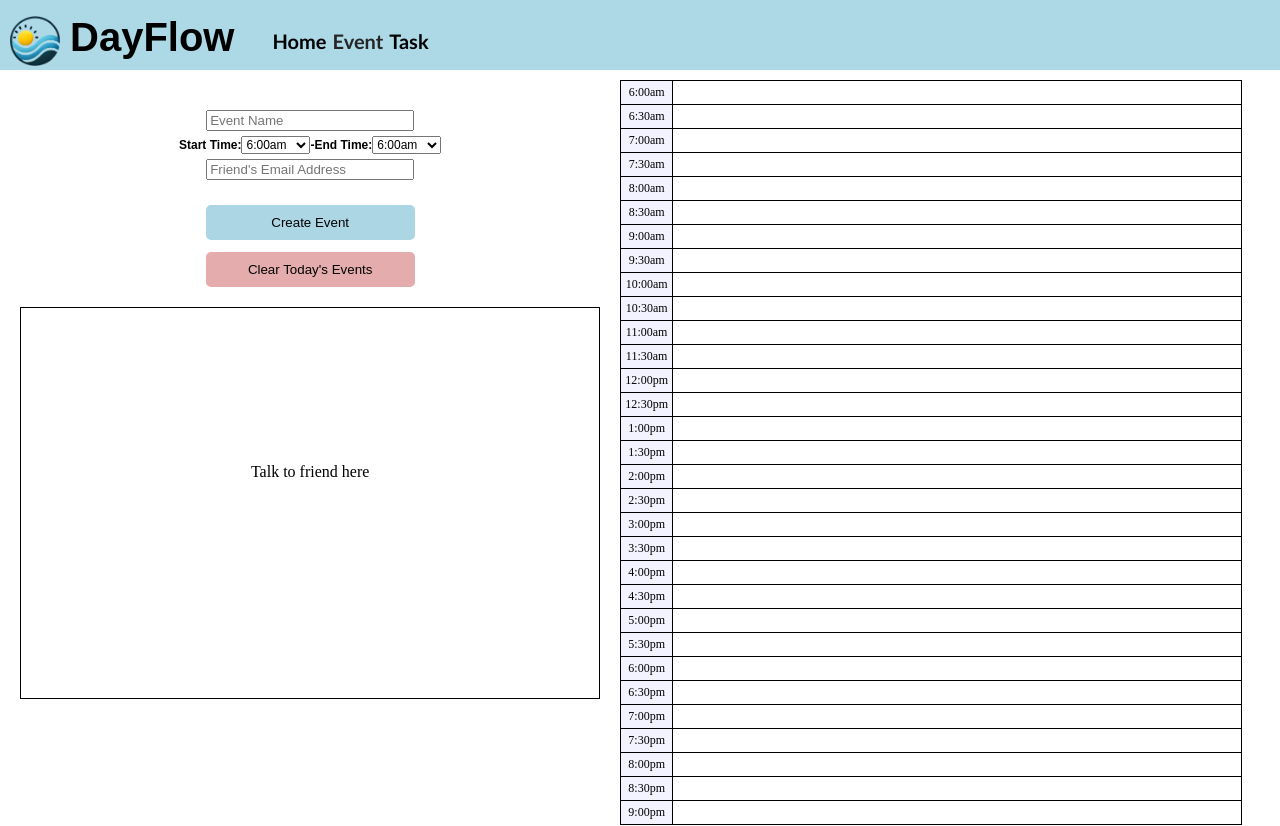
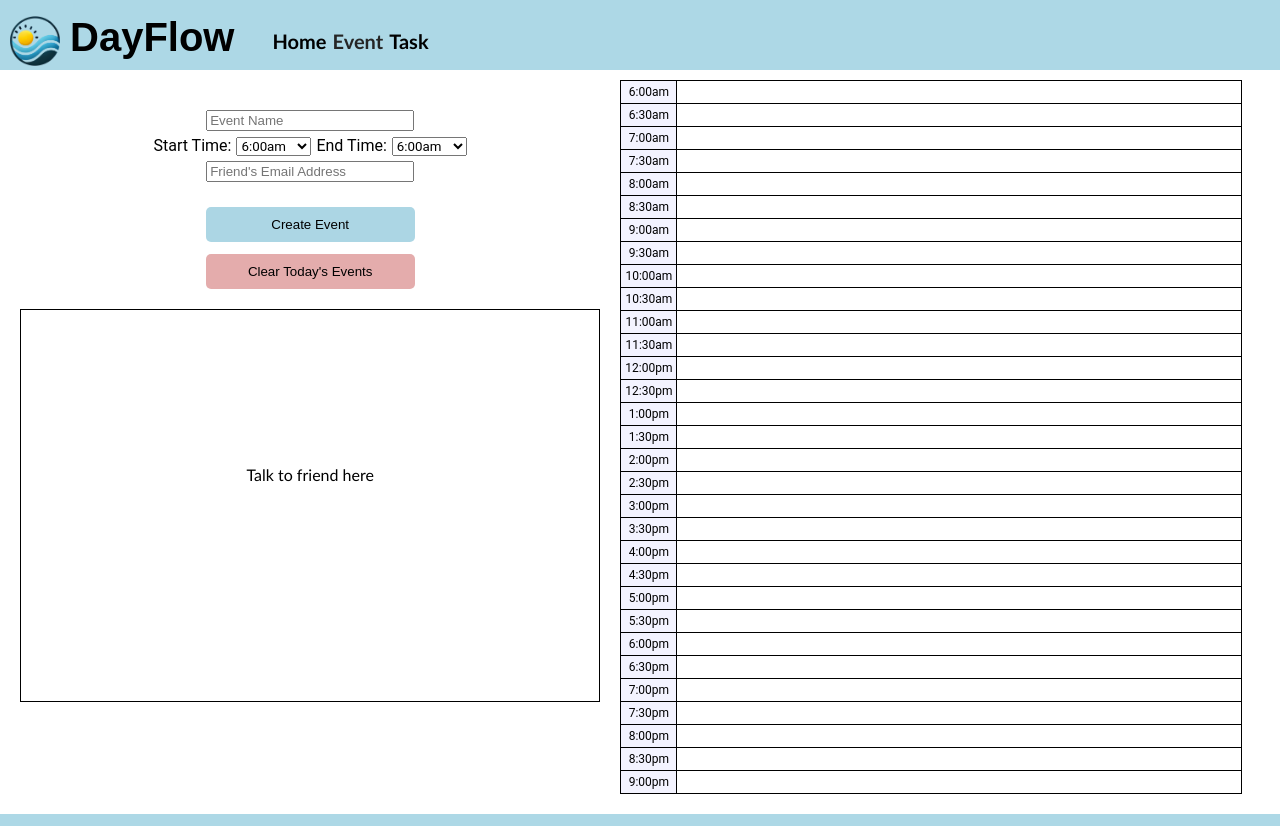
Before and after one commit to spencerclingo/startup, a React (Vite) app in the folder dayflow/: page /event in a window 1280 px wide. Shown: the top 826 px of the page. Built offline with nearby package versions, Linux system fonts and the light colour scheme.

Commit message:
Improving calendar aesthetic

```diff
--- a/dayflow/src/app.css
+++ b/dayflow/src/app.css
@@ -26,14 +26,19 @@
 
 .field {
     padding-bottom: 5px;
-    font-family: "Yu Gothic Light", sans-serif;
-    font-weight: bold;
-    font-size: 12px;
+    font-family: "Roboto", sans-serif;
+    /*font-weight: bold;*/
+    /*font-size: 12px;*/
 }
 
 .custom-dropdown {
-    font-family: "Yu Gothic Light", sans-serif;
-    font-size: 12px;
+    font-family: "Roboto", sans-serif;
+    margin-left: 5px;
+    /*font-size: 12px;*/
+}
+
+.end-time {
+    margin-left: 5px;
 }
 
 footer {
@@ -85,6 +90,12 @@ footer {
 #table td:nth-child(1) {
     width: 30px;
     background-color: #f3f3ff;
+    /*font-weight: bold;*/
+    font-family: "Roboto", sans-serif;
+}
+
+#table td:nth-child(2) {
+    font-family: "Merriweather", sans-serif;
 }
 
 .calendar td:nth-child(2) {
@@ -243,7 +254,8 @@ footer {
 .websocket-box {
     padding: 25% 120px 35% 120px;
     border: 1px solid black;
-    margin: 20px 20px
+    margin: 20px 20px;
+    font-family: "Trebuchet MS", sans-serif;
 }
 
 .event-full-width-container {
--- a/dayflow/src/event/event.jsx
+++ b/dayflow/src/event/event.jsx
@@ -6,15 +6,8 @@ export function Event() {
     const [events, setEvents] = useState([]);
 
     useEffect(() => {
-        const today = new Date().toISOString().split("T")[0]; // Format: YYYY-MM-DD
-        const lastSavedDate = localStorage.getItem("lastSavedDate");
-
-        if (lastSavedDate !== today) {
-            clearLocalStorageIfNewDay(); // Automatically clear if it's a new day
-        } else {
-            const storedEvents = JSON.parse(localStorage.getItem("events")) || [];
-            setEvents(storedEvents);
-        }
+        const storedEvents = JSON.parse(localStorage.getItem("events")) || [];
+        setEvents(storedEvents);
     }, []);
 
     const timeOptions = [
@@ -34,6 +27,11 @@ export function Event() {
 
         const startTime = parseTime(newEvent.start_time);
         const endTime = parseTime(newEvent.end_time);
+        const friendEmail = newEvent.email;
+
+        if (friendEmail) {
+            //TODO: This is the websocket stuff
+        }
 
         // Validate that end time is later than start time
         if (endTime <= startTime) {
@@ -48,9 +46,6 @@ export function Event() {
 
         // Update state
         setEvents(updatedEvents);
-
-        const today = new Date().toISOString().split("T")[0]; // Format: YYYY-MM-DD
-        localStorage.setItem("lastSavedDate", today);
 
         console.log('Event saved:', newEvent);
     };
@@ -81,8 +76,6 @@ export function Event() {
     return (
         <div className="container">
             <main className="event_main_container">
-
-
                 <div className="left-box">
                     <div>
                         <form onSubmit={handleSubmit}>
@@ -101,8 +94,8 @@ export function Event() {
                                         </option>
                                     ))}
                                 </select>
-                                -
-                                <label>End Time:</label>
+                                {/*<p className="newLine">-</p>*/}
+                                <label className="end-time">End Time:</label>
                                 <select name="end_time" required className="custom-dropdown">
                                     {timeOptions.map((time) => (
                                         <option key={time} value={time}>
```
